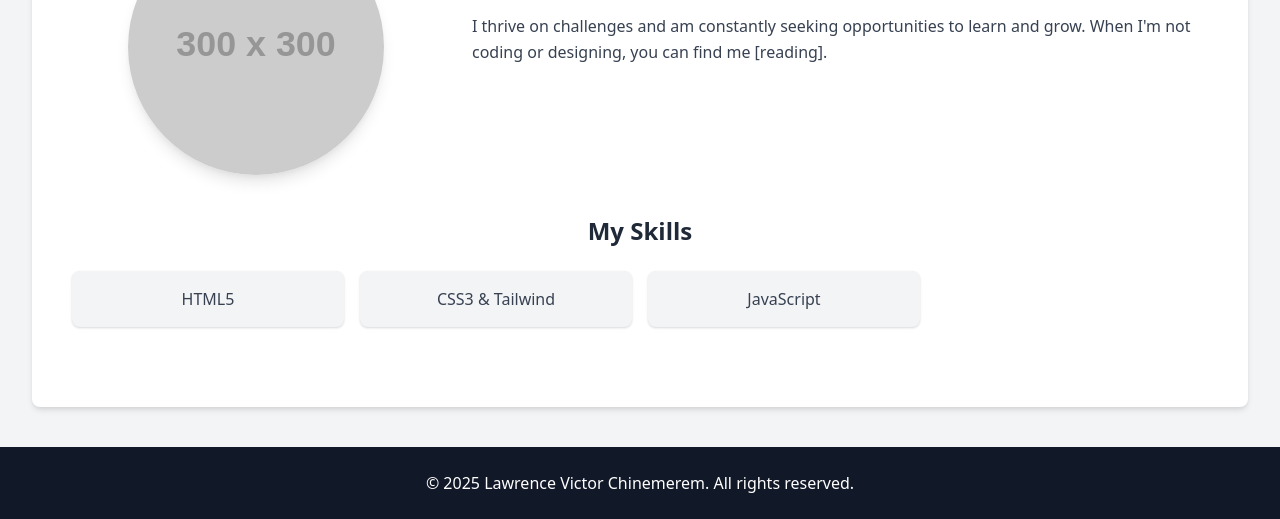
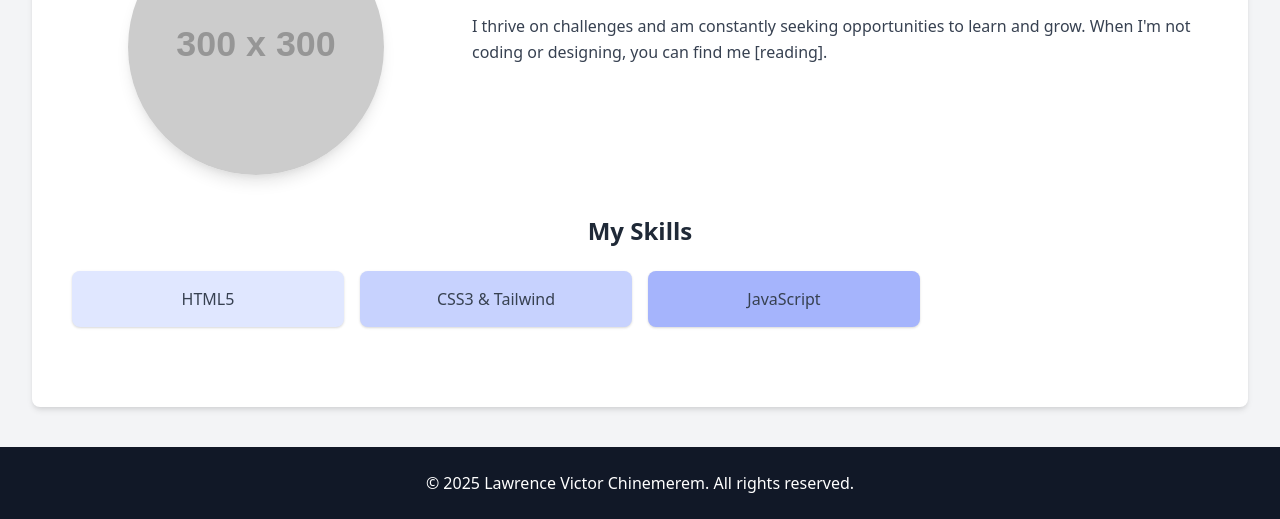
Before and after one commit to nemerem5006/lawrence-victor-devfolio, a plain HTML site: page about.html in a window 1280 px wide. Shown: the part 281-800 px from the top of the page. Drawn offline with nearby package versions, Linux system fonts and the light colour scheme; files that its build step writes are made by us from their sources; placeholder pictures from the web are drawn by us.

Commit message:
update project files

```diff
--- a/about.html
+++ b/about.html
@@ -61,12 +61,12 @@
                 </div>
             </div>
 
-            <div class="my-10 justify-center">
+            <div class="my-10">
                 <h2 class="text-2xl font-semibold text-gray-800 mb-6 text-center">My Skills</h2>
                 <div class="grid grid-cols-2 sm:grid-cols-3 md:grid-cols-4 gap-4 text-center">
-                    <div class="bg-gray-100 p-4 rounded-lg shadow"><h3 class="font-medium text-gray-700">HTML5</h3></div>
-                    <div class="bg-gray-100 p-4 rounded-lg shadow"><h3 class="font-medium text-gray-700">CSS3 & Tailwind</h3></div>
-                    <div class="bg-gray-100 p-4 rounded-lg shadow"><h3 class="font-medium text-gray-700">JavaScript</h3></div>
+                    <div class="bg-indigo-100 p-4 rounded-lg shadow"><h3 class="font-medium text-gray-700">HTML5</h3></div>
+                    <div class="bg-indigo-200 p-4 rounded-lg shadow"><h3 class="font-medium text-gray-700">CSS3 & Tailwind</h3></div>
+                    <div class="bg-indigo-300 p-4 rounded-lg shadow"><h3 class="font-medium text-gray-700">JavaScript</h3></div>
                     <!-- Add more skills -->
                 </div>
             </div>
```
